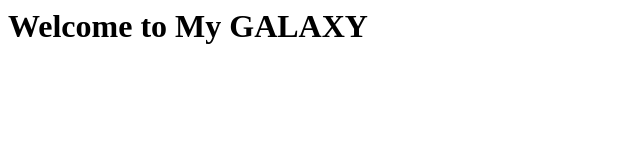
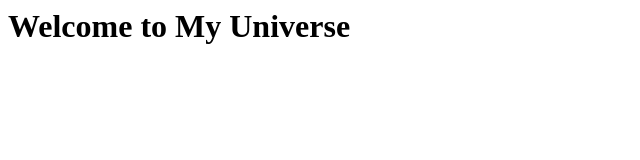
Before and after one commit to jigarsoni17/terraform-ec2-demo, a plain HTML site: page index.html in a window 1280 px wide. Shown: the full height of the page, 0-640 px from the left. Drawn offline with Linux system fonts and the light colour scheme.

Commit message:
update index

```diff
--- a/index.html
+++ b/index.html
@@ -1 +1 @@
-<h1>Welcome to My GALAXY<h1/>
+<h1>Welcome to My Universe<h1/>
```
